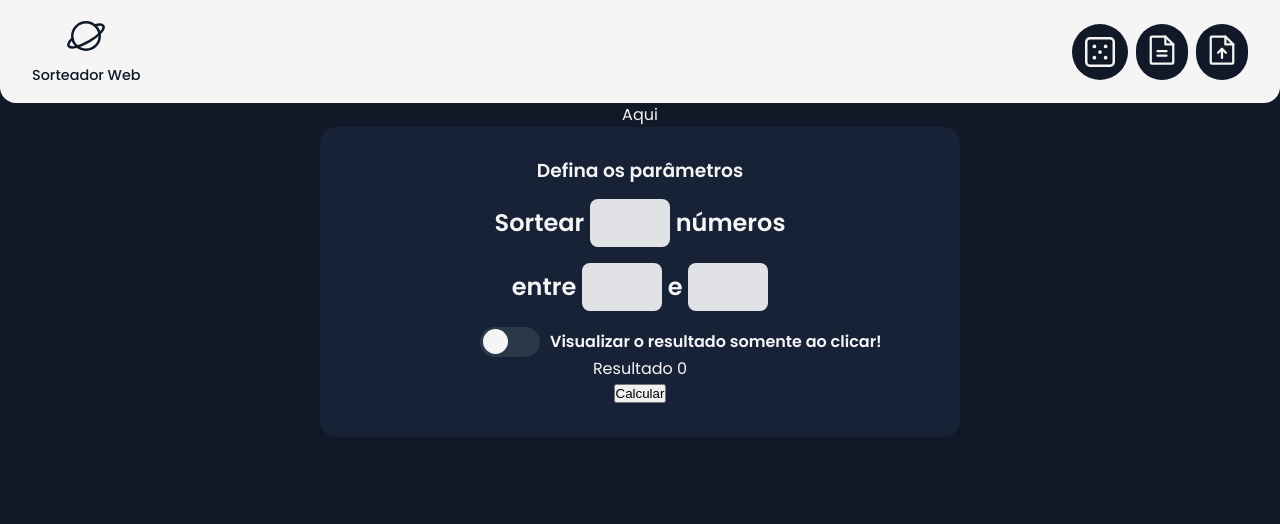
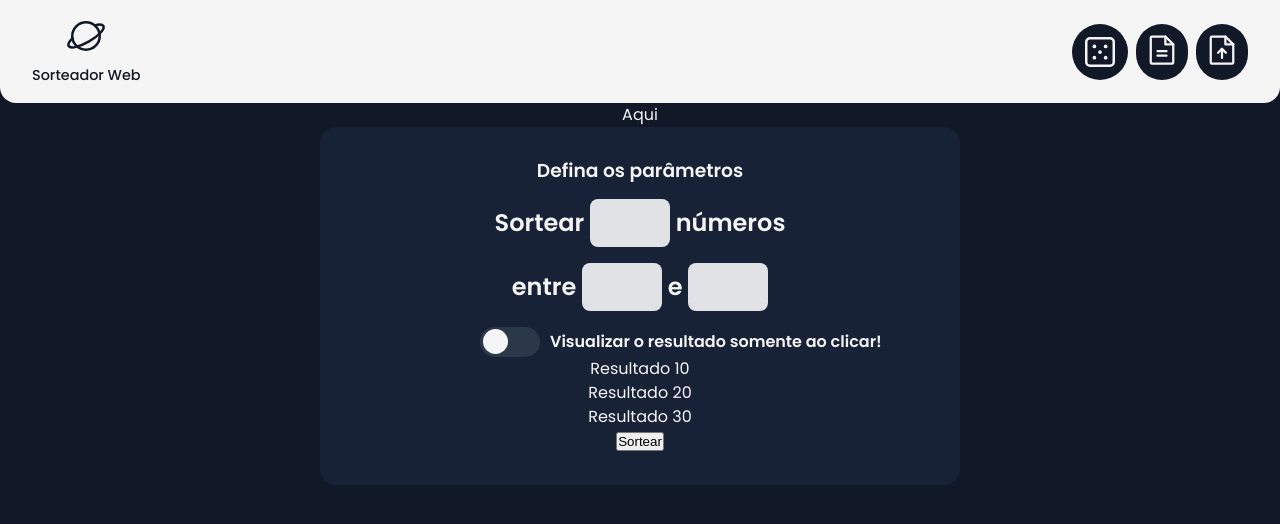
Before and after one commit to Jonatas-JS/Sorteador-Web, a React (Vite) app: page / in a window 1280 px wide. Shown: the top 524 px of the page. Built offline with nearby package versions, Linux system fonts and the light colour scheme.

Commit message:
buttom calcular

```diff
--- a/src/components/ButtomCalcular.jsx
+++ b/src/components/ButtomCalcular.jsx
@@ -3,19 +3,16 @@ import styles from './ButtomCalcular.module.css'
 
 export function ButtomCalcular({ name }) {
   const [nSorteado, setNsorteado] = useState(0)
-  let acumulador = [10]
+  const [acc, setAcc] = useState([10, 20, 30])
+  let acumulador = [10, 20, 30]
 
   function calcular() {
-    setNsorteado(nSorteado + 1)
-
-    // acumulador.push(1, 2, 3)
-    // acumulador.push(4, 5, 6)
-
-    // console.log(acumulador)
+    setAcc([...acc, ...[1, 2, 3]])
   }
   return (
     <div>
-      <p>Resultado {nSorteado}</p>
+      {acc.map(item => <p key={Math.random()}>Resultado {item}</p>)}
+
       <button onClick={calcular}>{name}</button>
     </div>
   )
--- a/src/components/Sorteio.jsx
+++ b/src/components/Sorteio.jsx
@@ -25,7 +25,7 @@ export function Sorteio() {
         </div>
         <div>
           <ButtomCalcular
-          name="Calcular"
+          name="Sortear"
           />
         </div>
       </div>
```
